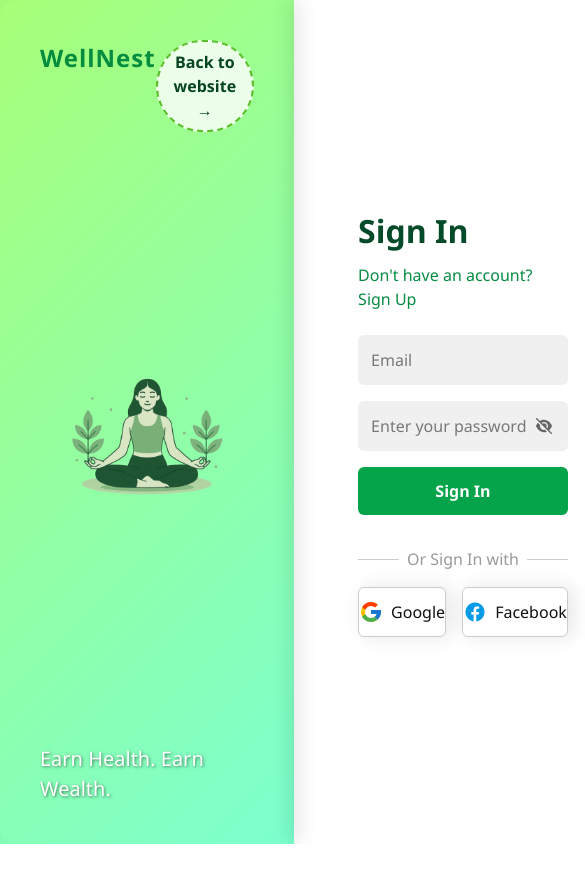
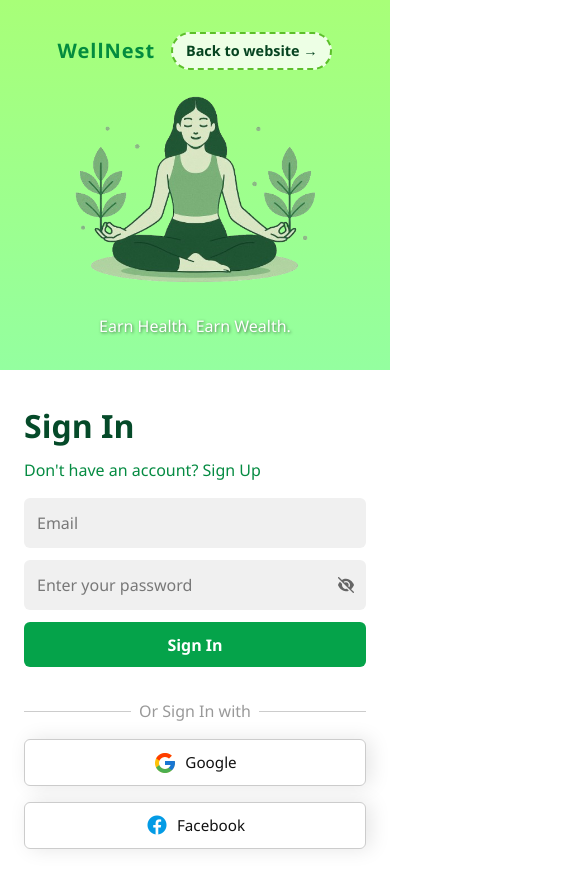
Before and after one commit to Rahul-Agarwal-07/wellness-web-app, a Next.js app in the folder frontend/wellness/: page /auth in a window 390 px wide. Shown: the top 881 px of the page, 585 px wide, since content can reach past the window. Before the commit the page ends 844 px from the top, so only its background shows below. Built offline with nearby package versions, Linux system fonts and the light colour scheme.

Commit message:
Added Mobile Responsiveness

```diff
--- a/frontend/wellness/src/app/page.module.css
+++ b/frontend/wellness/src/app/page.module.css
@@ -72,9 +72,10 @@
 
 .heroContent {
   max-width: 700px;
+  width: 100%;
   text-align: center;
   background-color: rgba(255, 255, 255, 0.85);
-  padding: 40px;
+  padding: 40px 20px;
   border-radius: 16px;
   box-shadow: 0 8px 16px rgba(0, 0, 0, 0.1);
 }
@@ -107,3 +108,67 @@
 .ctaButton:hover {
   background-color: #27642a;
 }
+
+/* ------------------- Responsive ------------------- */
+@media (max-width: 768px) {
+  .navbar {
+    flex-direction: row;
+    align-items: center;
+    justify-content: space-between;
+    gap: 2rem;
+  }
+
+  .logo {
+    font-size: 1.3rem;
+  }
+
+  .authButtons {
+    width: 100%;
+    flex-direction: row;
+    justify-content: end;
+  }
+
+  .button,
+  .buttonOutline {
+    width: 50%;
+    padding: 6px;
+    font-size: 1rem;
+  }
+
+  .hero {
+    padding: 30px 15px;
+  }
+
+  .heroContent {
+    padding: 30px 15px;
+  }
+
+  .title {
+    font-size: 2rem;
+  }
+
+  .subtitle {
+    font-size: 1rem;
+  }
+
+  .ctaButton {
+    width: 100%;
+    padding: 12px;
+    font-size: 1rem;
+  }
+}
+
+@media (max-width: 480px) {
+  .title {
+    font-size: 1.8rem;
+  }
+
+  .subtitle {
+    font-size: 0.95rem;
+  }
+
+  .ctaButton {
+    padding: 10px;
+    font-size: 0.95rem;
+  }
+}
--- a/frontend/wellness/src/components/auth/page.module.css
+++ b/frontend/wellness/src/components/auth/page.module.css
@@ -208,3 +208,104 @@
 .facebookBtn:hover {
   background-color: #f3f3f3;
 }
+
+/* 📱 Mobile Responsive Styles */
+@media (max-width: 768px) {
+  .container {
+    display: flex;
+    flex-direction: column;
+    height: auto;
+    border-radius: 0;
+    background: linear-gradient(180deg, #a8ff78 0%, #78ffd6 100%);
+  }
+
+  .leftPane, .rightPane {
+    width: 100%;
+    padding: 2rem 1.5rem;
+    border-radius: 0;
+    box-shadow: none;
+  }
+
+  .leftPane {
+    flex-direction: column;
+    align-items: center;
+    text-align: center;
+    gap: 0.5rem;
+    height: 40vh;
+  }
+
+  .leftPaneImg
+  {
+    display: flex;
+    width: 100%;
+    height: 100%;
+    justify-content: center;
+    align-items: center;
+  }
+
+  .leftPaneTop {
+    flex-direction: row;
+    align-items: center;
+    justify-content: space-between;
+    gap: 1rem;
+  }
+
+  .logo {
+    font-size: 1.25rem;
+  }
+
+  .backBtn {
+    align-self: center;
+    padding: 0.4rem 0.8rem;
+    font-size: 0.9rem;
+  }
+
+  .caption {
+    font-size: 1rem;
+  }
+
+  .rightPane {
+    padding: 2rem 1.5rem;
+    border-radius: 0;
+  }
+
+  .form {
+    margin-top: 1rem;
+    gap: 0.75rem;
+  }
+
+  .inputGroup {
+    flex-direction: column;
+    gap: 0.75rem;
+  }
+
+  .inputField {
+    font-size: 1rem;
+  }
+
+  .submitBtn {
+    font-size: 1rem;
+    padding: 0.65rem;
+  }
+
+  .socialButtons {
+    flex-direction: column;
+  }
+
+  .googleBtn, .facebookBtn {
+    font-size: 0.95rem;
+    padding: 0.65rem;
+  }
+
+  .eye {
+    right: 0.75rem;
+    font-size: 1rem;
+  }
+
+  .checkboxLabel {
+    flex-direction: row;
+    align-items: center;
+    justify-content: flex-start;
+    font-size: 0.85rem;
+  }
+}
--- a/frontend/wellness/src/components/dashboard/page.module.css
+++ b/frontend/wellness/src/components/dashboard/page.module.css
@@ -217,3 +217,76 @@
   text-align: center;
   font-weight: bold;
 }
+
+/* Your existing styles stay unchanged above this line */
+
+@media (max-width: 768px) {
+  .dashboardContainer {
+    flex-direction: column;
+  }
+
+  .sidebar {
+    width: 100%;
+    flex-direction: row;
+    justify-content: space-between;
+    align-items: center;
+    padding: 1rem;
+  }
+
+  .logo {
+    font-size: 1.2rem;
+    margin-bottom: 0;
+  }
+
+  .navLinks {
+    flex-direction: row;
+    gap: 1rem;
+    overflow-x: auto;
+  }
+
+
+
+  .mainContent {
+    padding: 1rem;
+  }
+}
+
+@media (max-width: 480px) {
+  .sidebar {
+    flex-direction: row;
+    align-items: center;
+    justify-content: space-between;
+    padding: 0.75rem;
+  }
+
+  .navLinks {
+    flex-direction: row;
+    justify-content: end;
+    gap: 0.75rem;
+    width: 100%;
+  }
+
+  .navLink{
+    font-size: 0.7rem;
+  }
+
+  .sessionCard {
+    padding: 1rem;
+  }
+
+  .dashboardTitle {
+    font-size: 1.3rem;
+  }
+
+  .sessionTitle {
+    font-size: 1rem;
+  }
+
+  .tag {
+    font-size: 0.7rem;
+  }
+
+  .sessionLink {
+    font-size: 0.8rem;
+  }
+}
--- a/frontend/wellness/src/components/session-editor/page.module.css
+++ b/frontend/wellness/src/components/session-editor/page.module.css
@@ -1,4 +1,4 @@
-/* page.module.css */
+/* Existing styles (unchanged) */
 
 .wrapper {
   min-height: 100vh;
@@ -36,8 +36,7 @@
   text-shadow: 0 1px 1px rgba(0,0,0,0.1);
 }
 
-.fieldWrapper
-{
+.fieldWrapper {
   display: flex;
   flex-direction: column;
   gap: 1rem;
@@ -166,16 +165,62 @@
   }
 }
 
-
 .loaderOverlay {
   position: fixed;
   top: 0;
   left: 0;
   width: 100%;
   height: 100%;
-  background-color: rgba(25, 15, 15, 0.4); /* slight fade */
+  background-color: rgba(25, 15, 15, 0.4);
   display: flex;
   justify-content: center;
   align-items: center;
   z-index: 9999;
 }
+
+/* --------------------------- */
+/* ✅ Mobile Responsive Design */
+/* --------------------------- */
+
+@media screen and (max-width: 768px) {
+  .container {
+    width: 90vw;
+    padding: 1.5rem 1.2rem;
+    border-radius: 16px;
+  }
+
+  .header {
+    font-size: 1.7rem;
+    margin-bottom: 1.2rem;
+  }
+
+  .label {
+    font-size: 0.95rem;
+  }
+
+  .input,
+  .textarea {
+    font-size: 0.95rem;
+    padding: 0.7rem 0.9rem;
+  }
+
+  .button {
+    font-size: 1rem;
+    padding: 0.75rem 1rem;
+  }
+
+  .buttonRow {
+    flex-direction: column;
+    gap: 0.75rem;
+  }
+
+  .autosaveStatus {
+    top: 0.5rem;
+    right: 1rem;
+    font-size: 0.8rem;
+  }
+
+  .message {
+    font-size: 1rem;
+  }
+}
```
Also changed, not shown: frontend/wellness/src/app/profile/page.module.css (+43 -1 lines).
